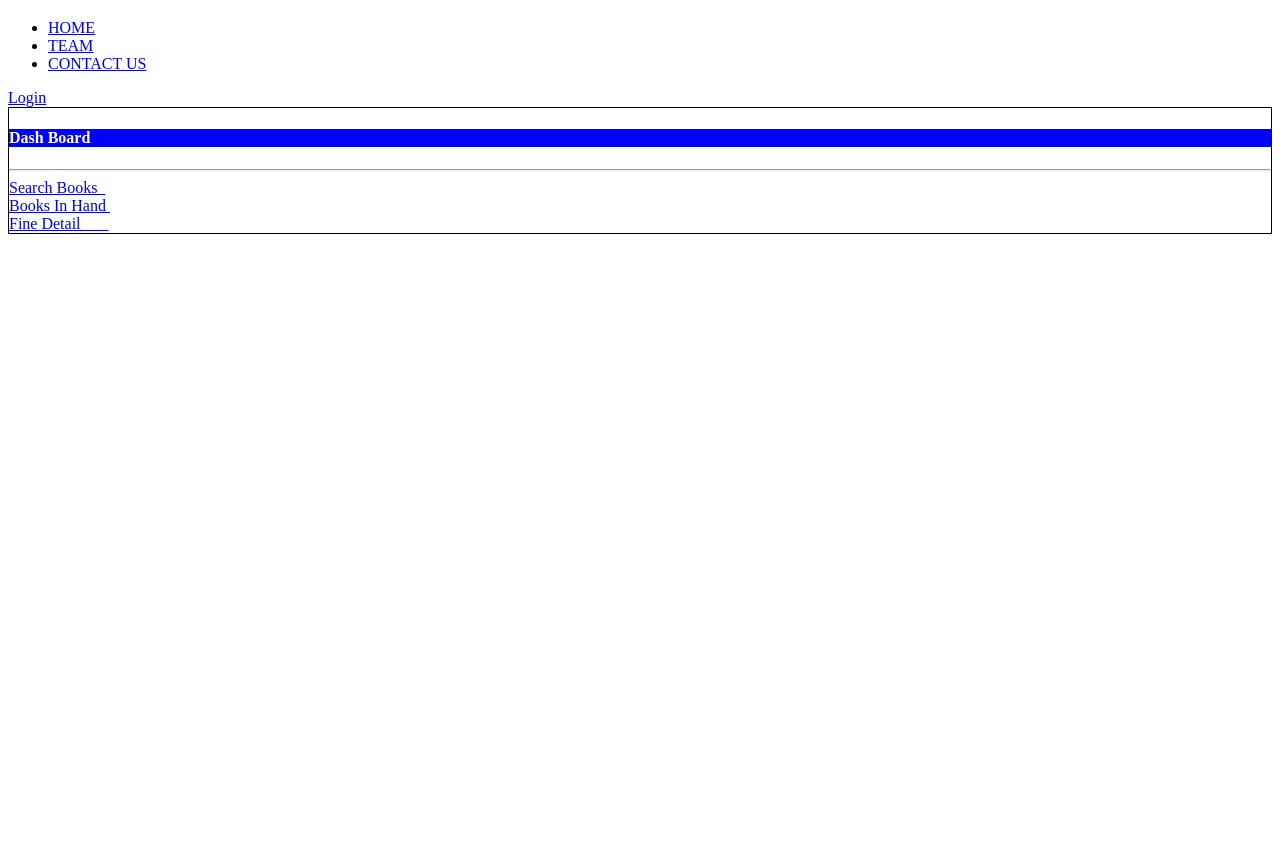
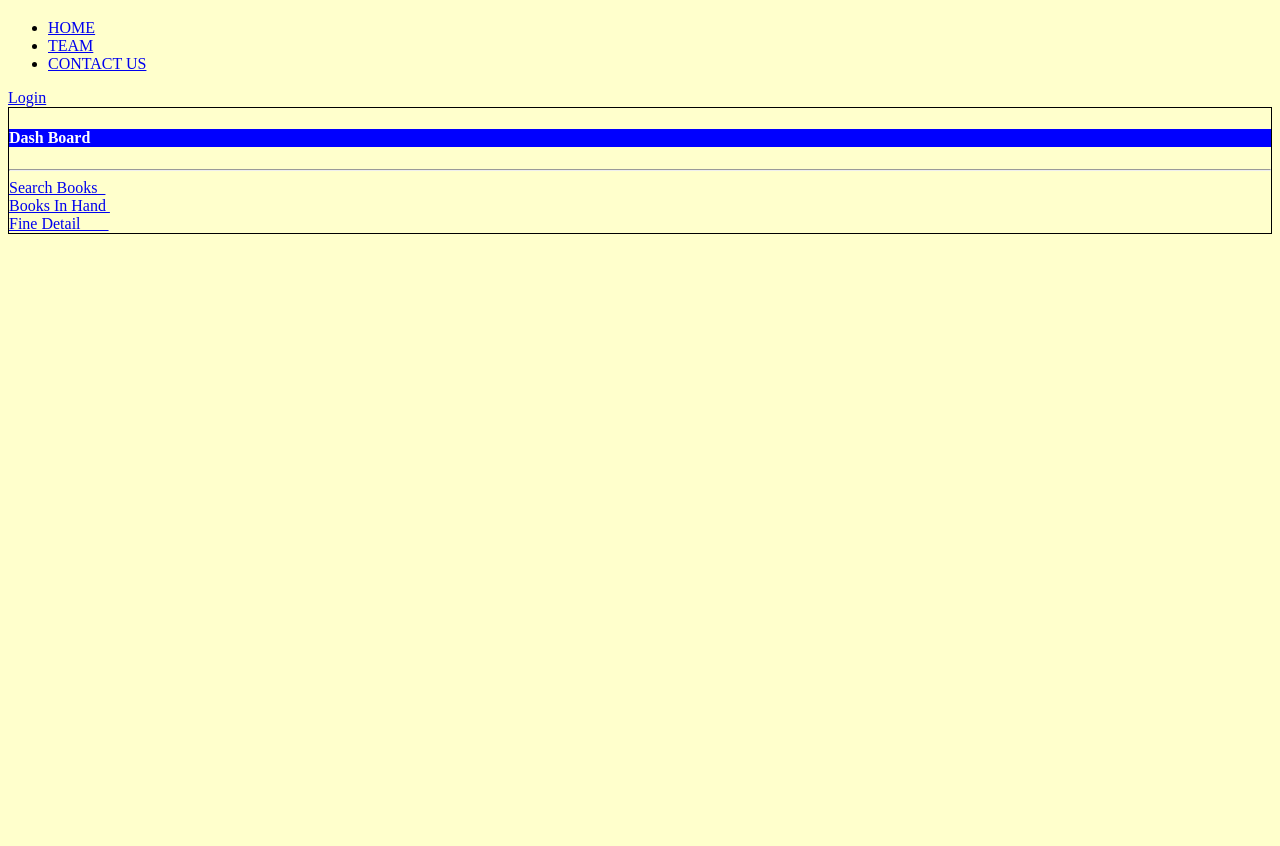
Before and after one commit to sonamagrawal/E-Library, a PHP site: page /profile.php in a window 1280 px wide. Shown: the part 1261-2107 px from the top of the page. Run offline with PHP 8.4, Linux system fonts and the light colour scheme; data comes from the database, SQL or seed files in the repository; some libraries are stand-ins or nearby versions.

Commit message:
nav and login final added backgrond color background color added background color added

```diff
--- a/resources/profile.php
+++ b/resources/profile.php
@@ -28,7 +28,7 @@ include_once("config.php");
 			}
 		</script>
 	</head>
-	<body>
+	<body style="background-color: #ffffcc;">
 		<?php
 		include_once('header.html');
 		?>
```
